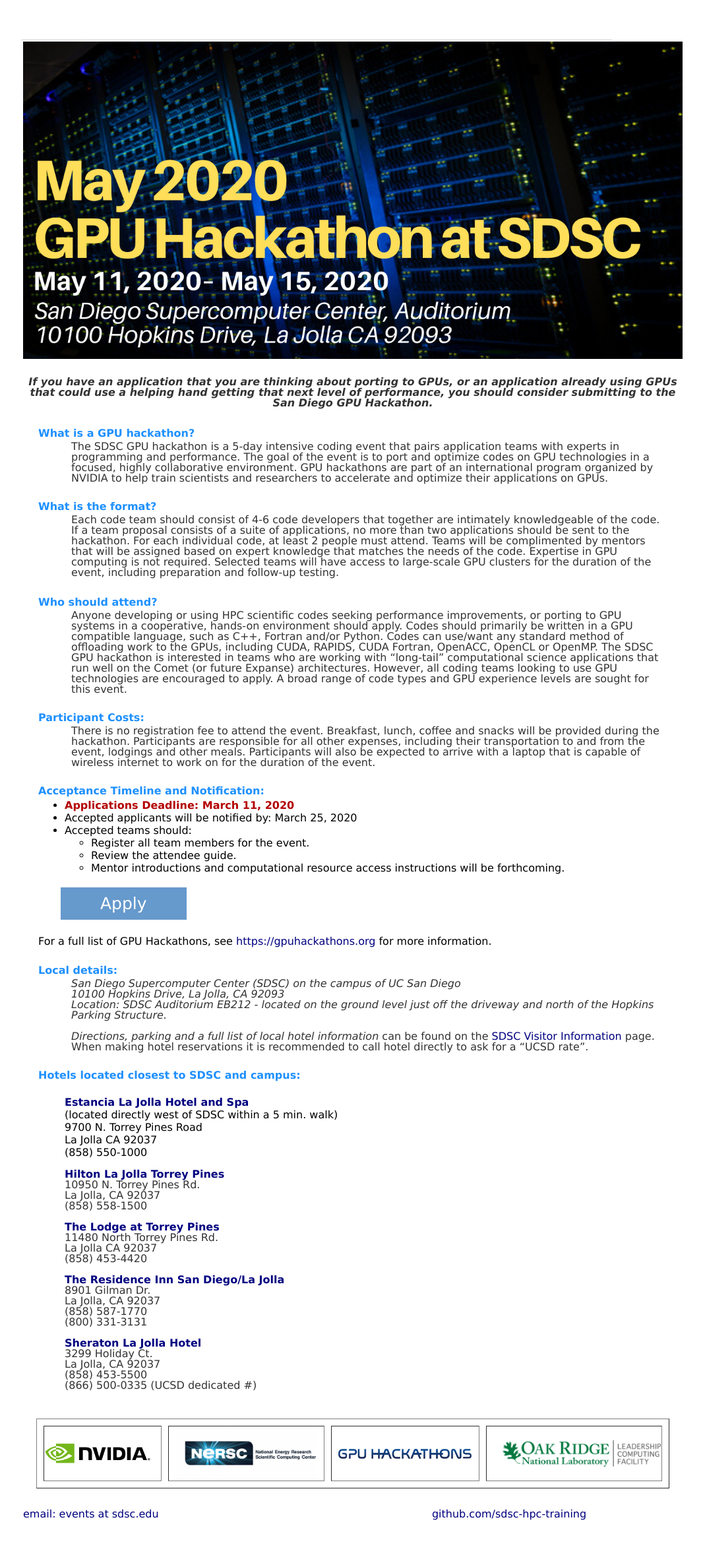
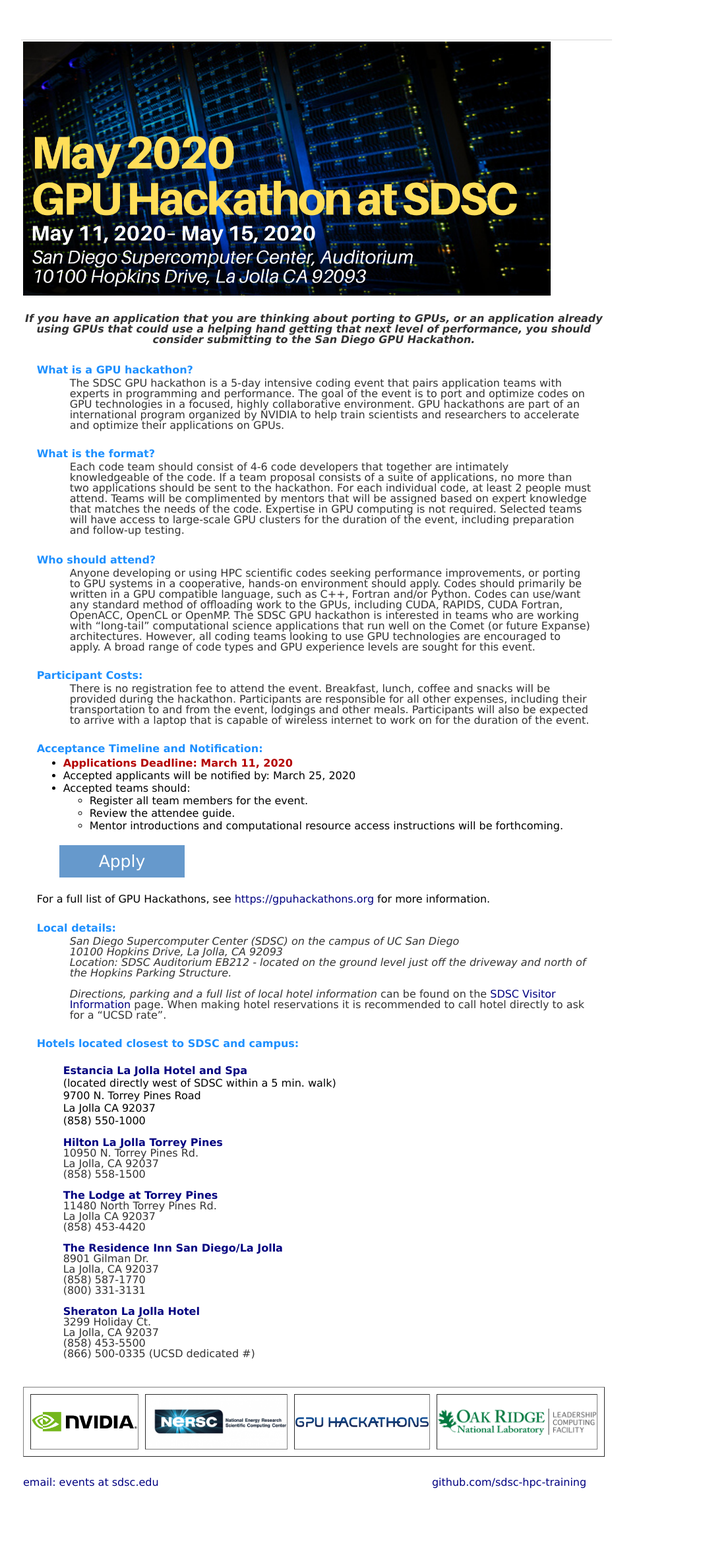
Before and after one commit to sdsc-hpc-training/sdsc-hpc-training.github.io, a Jekyll site: the page built from gpuhackathon/index.html, in a window 1280 px wide. Shown: the whole page at 66% size, without its empty margins (160-1226 px from the left). Built offline with Jekyll 4.4.1, drawn with Linux system fonts in a browser that asks for light colours; after the commit the page ends 2321 px from its top, so only the background shows below that.

Commit message:
Update index.html

```diff
--- a/gpuhackathon/index.html
+++ b/gpuhackathon/index.html
@@ -4,7 +4,7 @@
 ---
 <table border=0 width=96% align="left">
 <tr><td align='left' valign='top'>
-<img src="./images/gpuhackathon_weblogo.png" alt="SDSC GPU Hackathon" width="1000px" />
+<img src="./images/gpuhackathon_weblogo.png" alt="SDSC GPU Hackathon" width="800px" />
 </td></tr>
 <tr><td align='left' valign='top'>&nbsp; </td></tr>
 <tr><td align='center' valign='top'>
```
